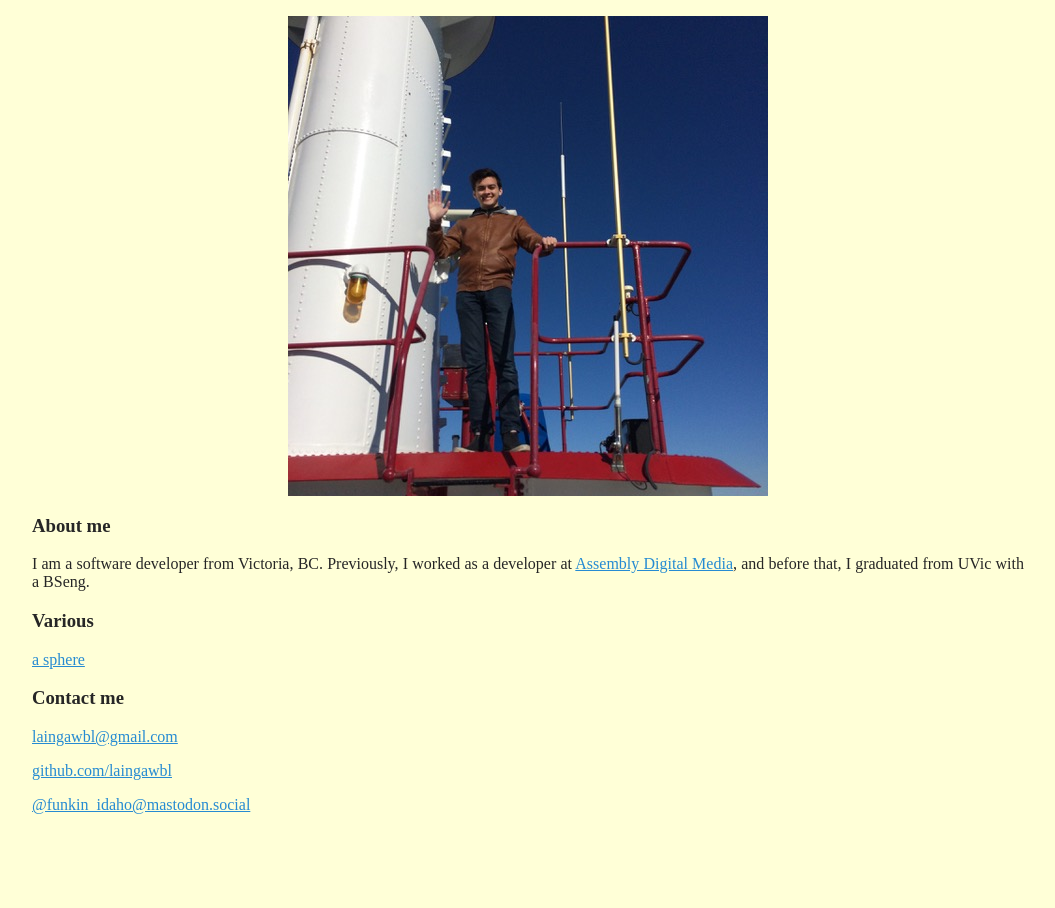
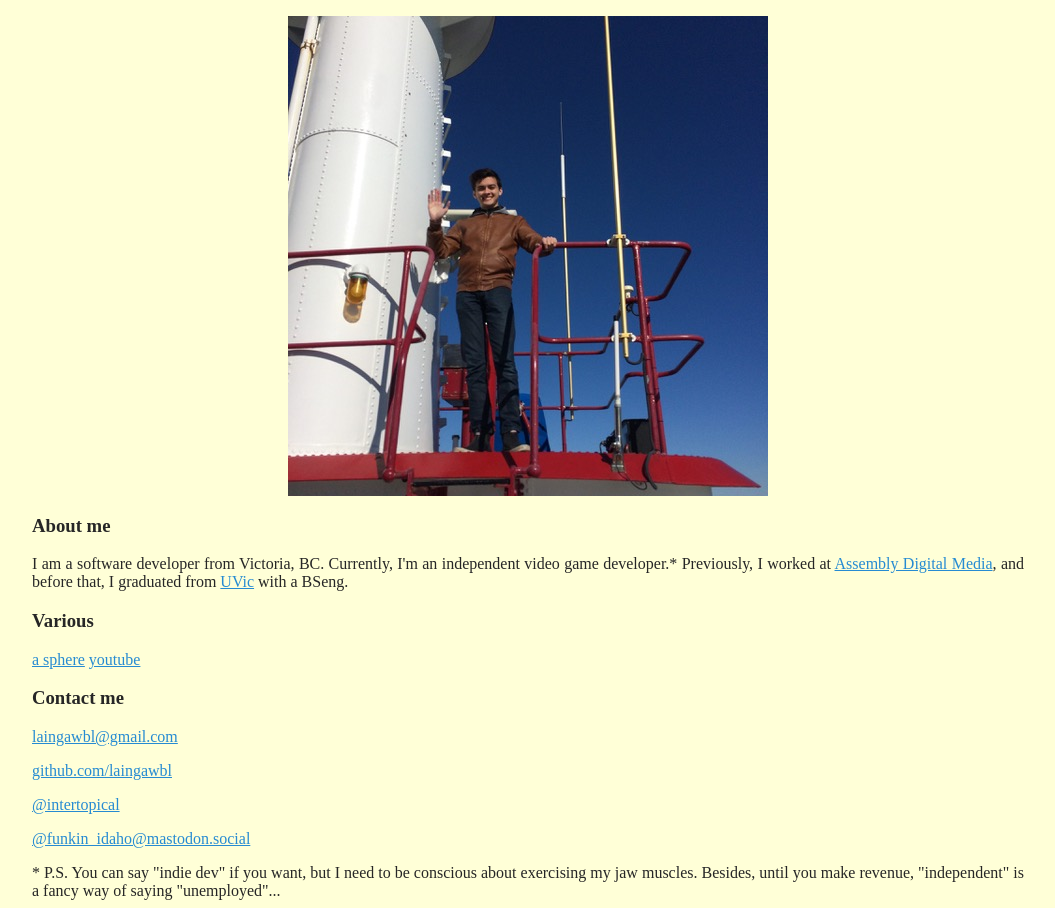
Before and after one commit to laingawbl/laingawbl.github.io, a website: page docs/index.html in a window 1280 px wide. Shown: the part 94-1002 px from the top of the page, without its empty margins (112-1167 px from the left). Before the commit the page ends 924 px from the top, so only its background shows below. Drawn offline with Linux system fonts and the light colour scheme.

Commit message:
Update index.html

```diff
--- a/docs/index.html
+++ b/docs/index.html
@@ -12,13 +12,16 @@
 	<div id="aboutme">
 		<h3>About me</h3>
 		<p>
-			I am a software developer from Victoria, BC. Previously, I worked as a developer at <a href="https://rdbrck.com/assembly/">Assembly Digital Media</a>, and before that, I graduated from UVic with a BSeng.
+			I am a software developer from Victoria, BC. Currently, I'm an independent video game developer.*
+			Previously, I worked at <a href="https://rdbrck.com/assembly/">Assembly Digital Media</a>, and
+			before that, I graduated from <a href="https://www.uvic.ca/">UVic</a> with a BSeng.
 		</p>
 	</div>
 	<div id="links">
 		<h3>Various</h3>
 		<p>
 			<a href='graphics.html'>a sphere</a>
+			<a href="https://www.youtube.com/@itcz">youtube</a>
 		</p>
 		<h3>Contact me</h3>
 		<p>
@@ -28,8 +31,15 @@
 			<a href="https://github.com/laingawbl/">github.com/laingawbl</a>
 		</p>
 		<p>
-			<a href="https://mastodon.social/web/accounts/595800">@funkin_idaho@mastodon.social</a>
+			<a href="https://twitter.com/intertopical">@intertopical</a>
+		</p>
+		<p>
+			<a href="https://mastodon.social/@funkin_idaho">@funkin_idaho@mastodon.social</a>
 		</p>
 	</links>
+	<div id="ps">
+		* P.S. You can say "indie dev" if you want, but I need to be conscious about exercising my jaw muscles.
+		Besides, until you make revenue, "independent" is a fancy way of saying "unemployed"...
+	</div>
 </body>
 </html>
```
